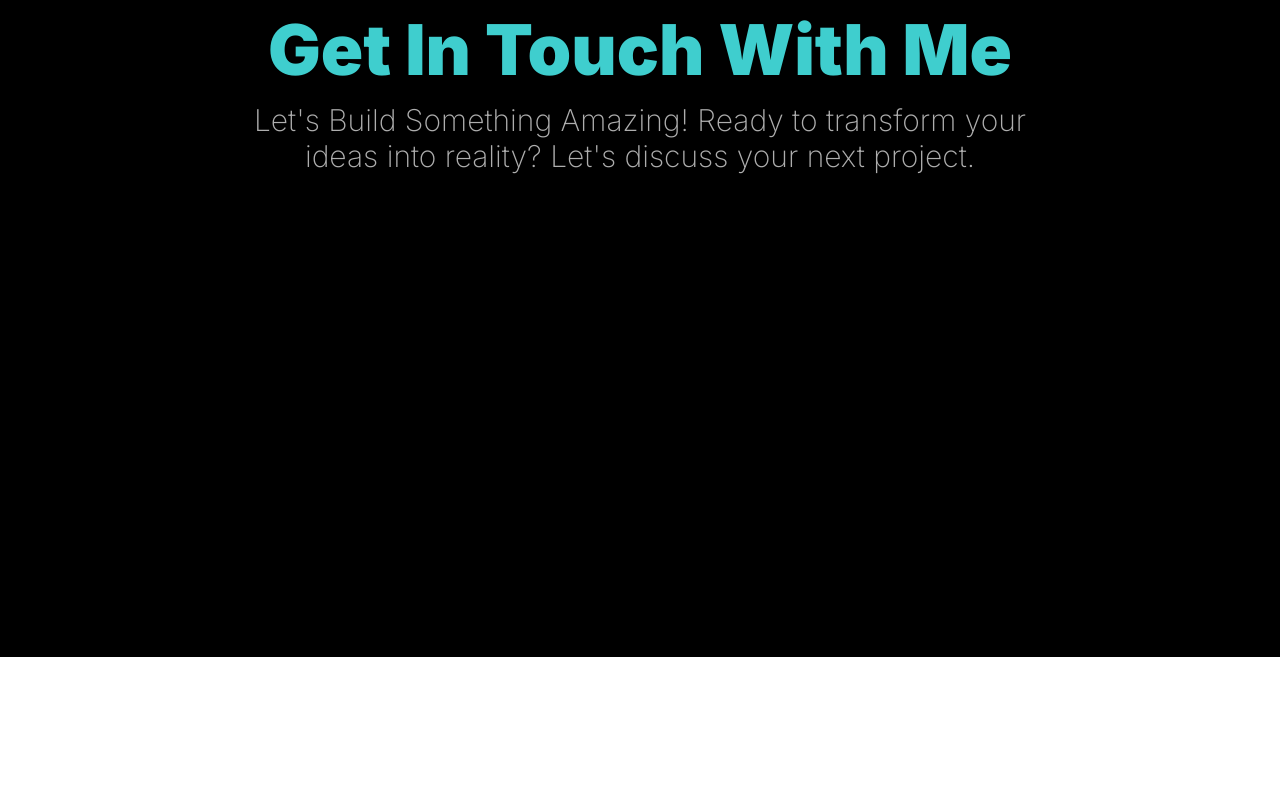
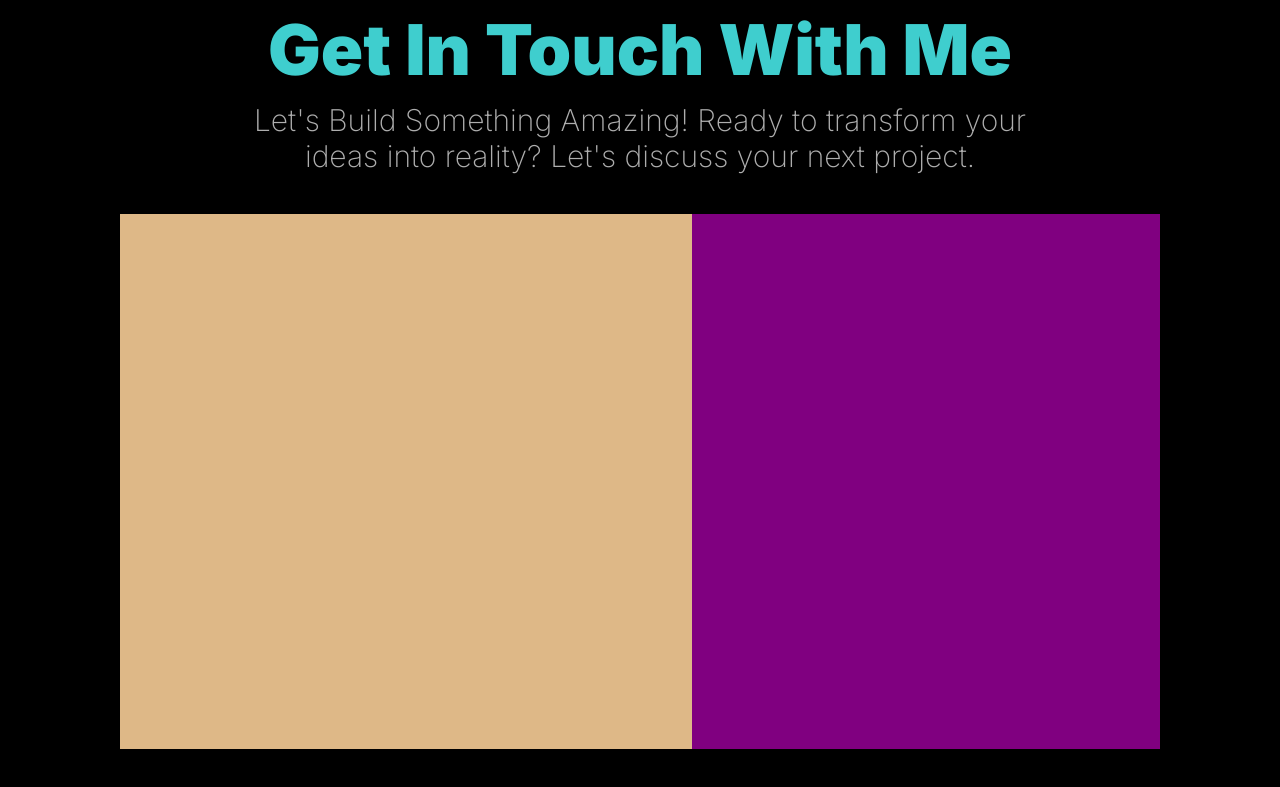
Before and after one commit to tsukijimarketman/portfolio-web, a plain HTML site: page index.html in a window 1280 px wide. Shown: the part 5101-5888 px from the top of the page. Before the commit the page ends 5758 px from the top, so only its background shows below. Drawn offline with nearby package versions, Linux system fonts and the light colour scheme.

```diff
--- a/css/styles.css
+++ b/css/styles.css
@@ -821,7 +821,27 @@ a:active {
 
 .contact-section {
   background-color: black;
-  height: 90vh;
+  height: 110vh;
   width: 100%;
   padding: 20px 20px;
 }
+
+.contact-spacer {
+  height: 535px;
+  width: auto;
+  margin: 40px 100px;
+  display: flex;
+  flex-direction: row;
+}
+
+.contact-row:nth-child(1) {
+  background-color: burlywood;
+  height: 100%;
+  width: 55%;
+}
+
+.contact-row:nth-child(2) {
+  background-color: purple;
+  height: 100%;
+  width: 45%;
+}
--- a/index.html
+++ b/index.html
@@ -20,6 +20,8 @@
       rel="stylesheet"
       href="https://fonts.googleapis.com/css2?family=Material+Symbols+Outlined"
     />
+    <link rel="icon" type="image/png" href="./assets/icon.png" />
+
     <title>Portfolio Website</title>
   </head>
   <body class="body">
@@ -558,6 +560,10 @@
               </p>
             </div>
           </div>
+          <div class="contact-spacer">
+            <div class="contact-row"></div>
+            <div class="contact-row"></div>
+          </div>
         </div>
       </section>
     </main>
```
Also changed, not shown: assets/icon.png (added).
